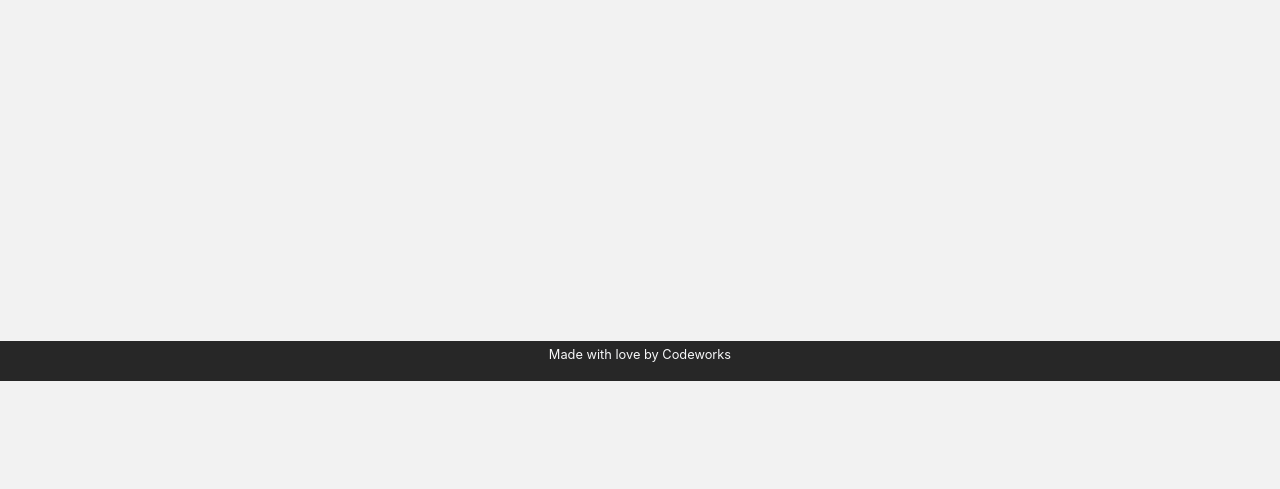
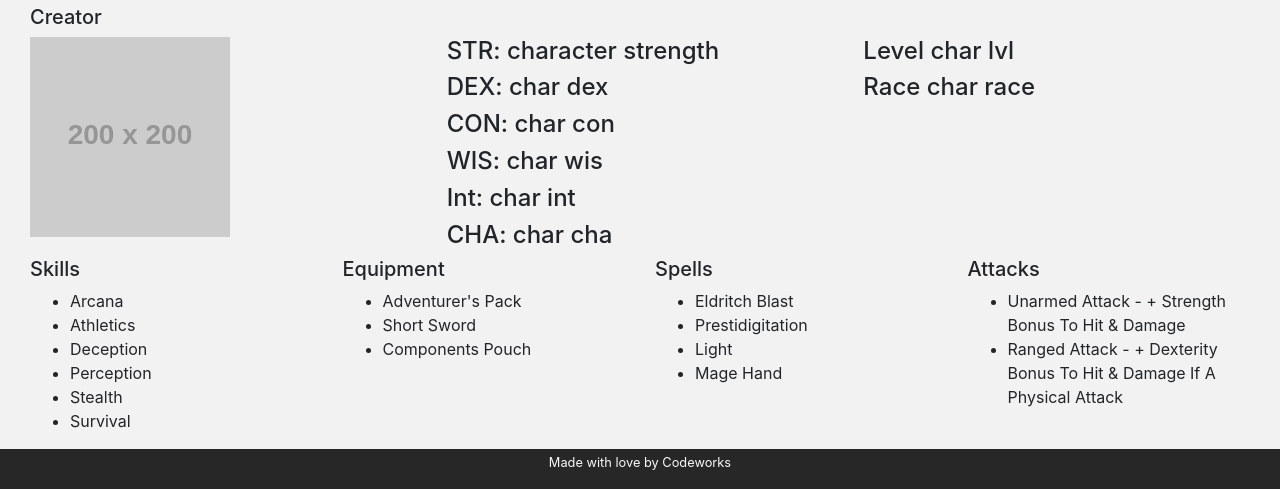
Before and after one commit to cunningdan/Hackathon1, a website with bundled scripts: page client/index.html in a window 1280 px wide. Shown: the part 419-908 px from the top of the page. Before the commit the page ends 800 px from the top, so only its background shows below. Built offline with nearby package versions, Linux system fonts and the light colour scheme; placeholder pictures from the web are drawn by us; a script that the page names is missing.

Commit message:
working on character sheet template

```diff
--- a/client/index.html
+++ b/client/index.html
@@ -184,6 +184,70 @@
                     </div>
            </div>
        </div>
+
+       <div id="characterSheet" class="container-fluid">
+           <div class="row">
+                <div class="col-12">
+                    <h1>Character Name</h1>
+                    <h3>Character Class</h3>
+                    <h5>Creator</h5>
+                </div>
+           </div>
+           <div class="row">
+               <div class="col-4">
+                   <img src="//placehold.it/200" alt="">
+               </div>
+               <div class="col-4">
+                   <h4>STR: <span>character strength</span></h4>
+                   <h4>DEX: <span>char dex</span></h4>
+                   <h4>CON: <span>char con</span></h4>
+                   <h4>WIS: <span>char wis</span></h4>
+                   <h4>Int: <span>char int</span></h4>
+                   <h4>CHA: <span>char cha</span></h4>
+               </div>
+               <div class="col-4">
+                   <h4>Level <span>char lvl</span></h4>
+                   <h4>Race <span>char race</span></h4>
+               </div>
+           </div>
+           <div class="row">
+               <div class="col-3">
+                   <h5>Skills</h5>
+                   <ul>
+                        <li>Arcana</li>
+                        <li>Athletics</li>
+                        <li>Deception</li>
+                        <li>Perception</li>
+                        <li>Stealth</li>
+                        <li>Survival</li>
+                   </ul>
+               </div>
+               <div class="col-3">
+                   <h5>Equipment</h5>
+                   <ul>
+                        <li>Adventurer's Pack</li>
+                        <li>Short Sword</li>
+                        <li>Components Pouch</li>
+                   </ul>
+               </div>
+               <div class="col-3">
+                   <h5>Spells</h5>
+                   <ul>
+                        <li>Eldritch Blast</li>
+                        <li>Prestidigitation</li>
+                        <li>Light</li>
+                        <li>Mage Hand</li>
+                   </ul>
+               </div>
+               <div class="col-3">
+                   <h5>Attacks</h5>
+                   <ul>
+                       <li>Unarmed Attack - + Strength Bonus To Hit & Damage</li>
+                       <li>Ranged Attack - + Dexterity Bonus To Hit & Damage If A Physical Attack</li>
+                   </ul>
+               </div>
+           </div>
+       </div>
     </main>
     <footer class="container-fluid bg-dark text-light">
         <div class="row text-center">
```
